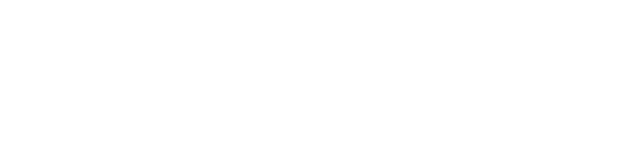
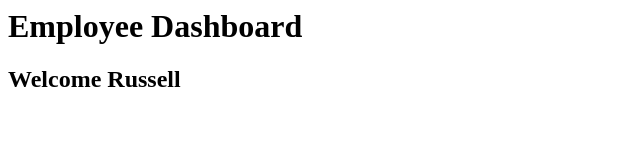
Before and after one commit to neorusse/attendance-mgt, a website: page UI/pages/employee-profile.html in a window 1280 px wide. Shown: the whole page, without its empty margins (0-640 px from the left). Drawn offline with Linux system fonts and the light colour scheme.

Commit message:
Create markup

```diff
--- a/UI/pages/employee-profile.html
+++ b/UI/pages/employee-profile.html
@@ -5,5 +5,8 @@
     <meta http-equiv="X-UA-Compatible" content="ie=edge" />
     <title>Employee | Attendance-Management</title>
   </head>
-  <body></body>
+  <body>
+    <h1>Employee Dashboard</h1>
+    <h2>Welcome <span>Russell</span></h2>
+  </body>
 </html>
```
